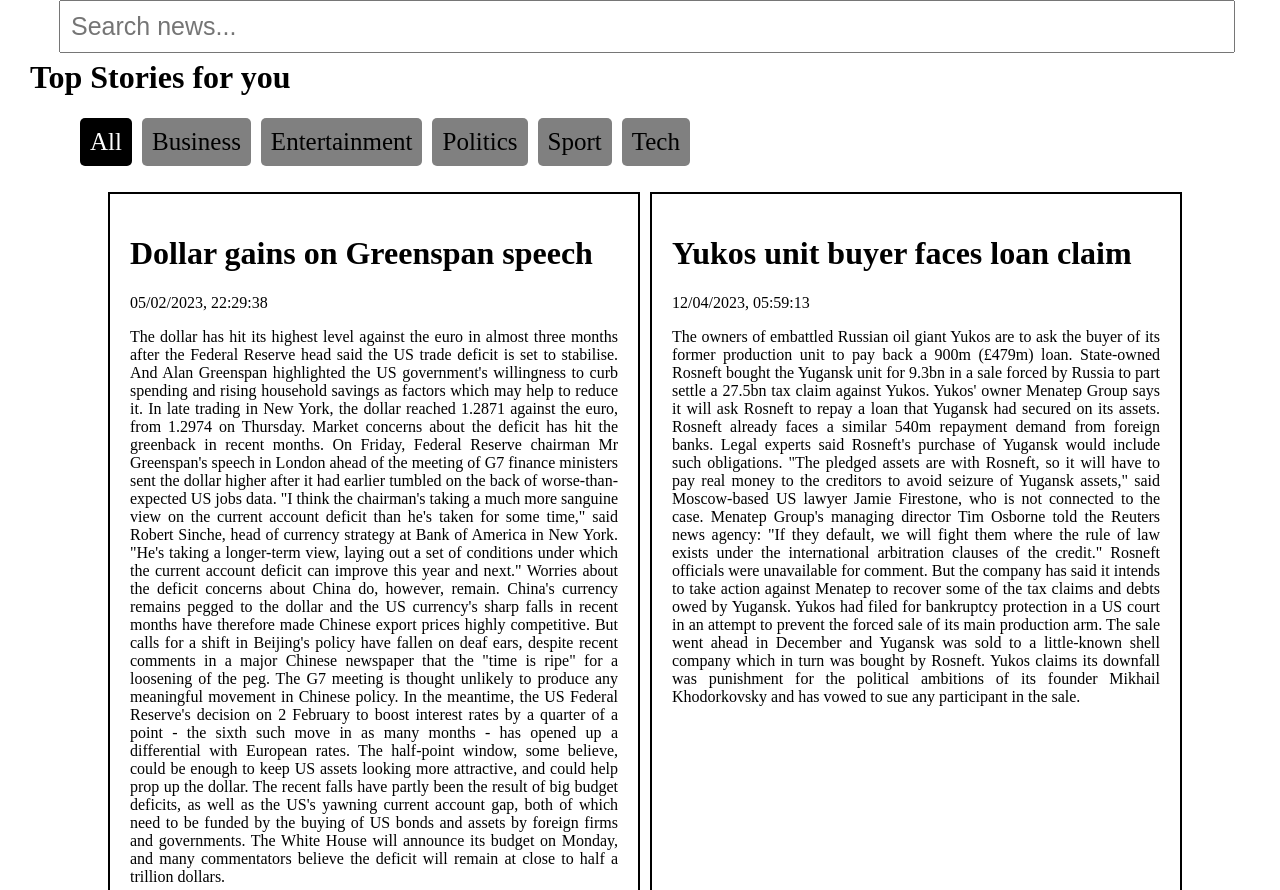
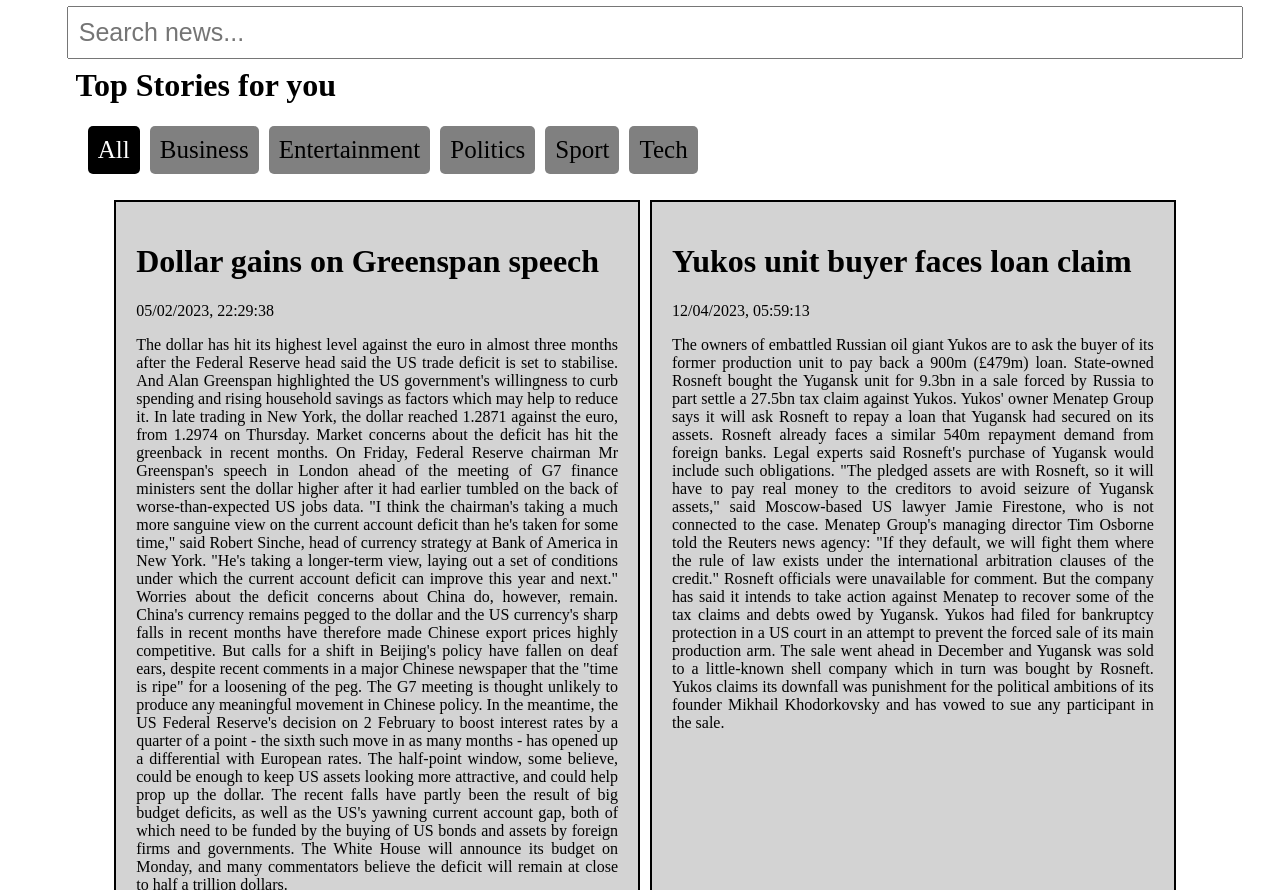
Before and after one commit to amol-rathod-147/Amol-News-Explorer-Project, a plain HTML site: page index.html in a window 1280 px wide. Shown: the top 890 px of the page. Drawn offline with Linux system fonts and the light colour scheme.

Commit message:
Made some css changes

```diff
--- a/Style.css
+++ b/Style.css
@@ -1,7 +1,7 @@
 body {
-	padding: 30px;
-	margin: 0px;
-    padding-top:0px ;
+	/* padding: 30px; */
+	margin-left: 1cm;
+    margin-right:1cm ;
 }
 
 ul {
@@ -27,6 +27,9 @@ li {
 .page{
     padding-top:1cm;
 }
+#heading{
+    margin-left: 1cm;
+}
 .block{
 	margin-left:10px;
 	margin-top:10px;
@@ -34,6 +37,7 @@ li {
 	padding:20px;
 	width:40%;
 	text-align:justify;
+    background-color: lightgray;
 }
 .selected{
 	background-color:black;
@@ -62,5 +66,6 @@ li {
 	padding:10px;
     margin-left: 29px;
     position: fixed;
-    /* margin-top: 10px; */
+
+    margin-top: -2px;
 }
--- a/index.html
+++ b/index.html
@@ -11,7 +11,7 @@
 
     <div class="page">
 
-        <h1>Top Stories for you</h1>
+        <h1 id="heading">Top Stories for you</h1>
 
         <div class="nav">
             <ul>
```
